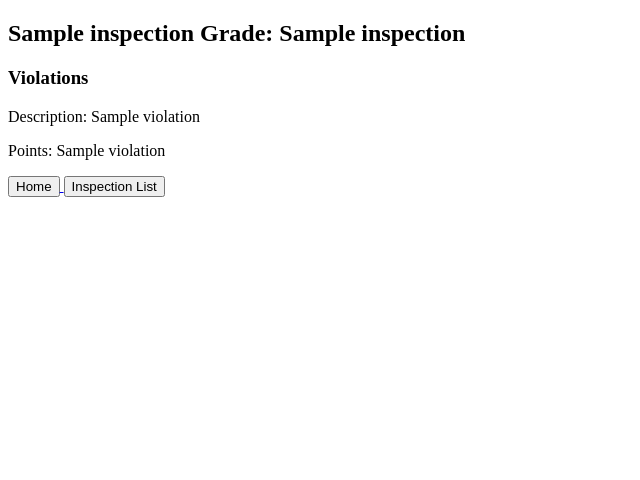
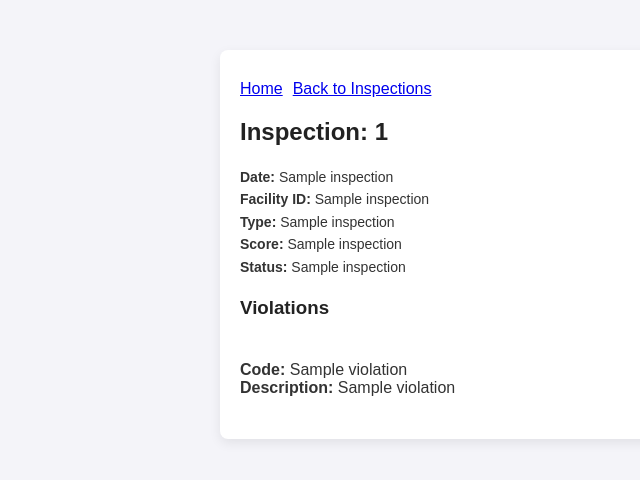
Before and after one commit to abeTroop/Health-Inspection-Database, a Flask app: page /inspection/1 in a window 1280 px wide. Shown: the top 480 px of the page, without its empty margins (0-640 px from the left). Run offline with Flask 3, Linux system fonts and the light colour scheme; a database or web service that is not in the repository returns one stand-in record (values such as "Sample title"); some libraries are stand-ins or nearby versions.

Commit message:
frontend

```diff
--- a/app.py
+++ b/app.py
@@ -6,7 +6,7 @@ app = Flask(__name__)
 def get_db_connection():
     conn = psycopg2.connect(
         #fill in all the fields to match with your database, including password
-        dbname="cse412_project", user="postgres", password="temp", host="localhost", port="5432"
+        dbname="CSE412_Project", user="postgres", password="temp", host="localhost", port="5432"
     )
     return conn
 
@@ -84,9 +84,10 @@ def facility(facility_id):
     return render_template("facility.html", facility=facility, inspections=inspections)
 
 # Violations Page
-@app.route("/inspection/<serial_number>", methods=["GET"])
+@app.route("/inspection/<serial_number>")
 def inspection(serial_number):
-    violations = []
+    facility_id = request.args.get("facility_id")
+
     conn = get_db_connection()
     cursor = conn.cursor()
 
@@ -94,19 +95,19 @@ def inspection(serial_number):
         SELECT * FROM inspection
         WHERE serial_number = %s;
     """, (serial_number,))
-
     inspection = cursor.fetchone()
 
     cursor.execute("""
         SELECT * FROM violation
         WHERE serial_number = %s;
     """, (serial_number,))
+    violations = cursor.fetchall()
 
-    violations = cursor.fetchall()
     cursor.close()
     conn.close()
 
-    return render_template("inspection.html", inspection=inspection, violations=violations)
+    return render_template("inspection.html", inspection=inspection, violations=violations, facility_id=facility_id)
+
 
 if __name__ == "__main__":
     app.run(debug=True)
--- a/static/styles.css
+++ b/static/styles.css
@@ -3,49 +3,92 @@ body {
     margin: 0;
     padding: 0;
     background-color: #f4f4f9;
+    color: #333;
 }
+
 .container {
     max-width: 800px;
-    margin: 0 auto;
-    padding: 20px;
+    margin: 50px auto;
+    padding: 30px 20px;
     background-color: white;
-    box-shadow: 0 0 10px rgba(0, 0, 0, 0.1);
-    margin-top: 50px;
+    box-shadow: 0 4px 12px rgba(0, 0, 0, 0.08);
+    border-radius: 8px;
 }
-.search-box {
-    width: 100%;
+
+h2, h3 {
+    color: #222;
+    margin-bottom: 20px;
+}
+
+form {
+    display: flex;
+    flex-wrap: wrap;
+    gap: 10px;
+    margin-bottom: 20px;
+}
+
+input[type="text"], .search-box {
+    flex: 1;
     padding: 10px;
     font-size: 16px;
-    margin-bottom: 20px;
+    border: 1px solid #ccc;
+    border-radius: 4px;
 }
+
+button {
+    padding: 10px 16px;
+    font-size: 16px;
+    background-color: #007bff;
+    color: white;
+    border: none;
+    border-radius: 4px;
+    cursor: pointer;
+}
+
+button:hover {
+    background-color: #0056b3;
+}
+
 .results {
-    margin-top: 20px;
+    margin-top: 30px;
 }
+
 .result-item {
-    padding: 10px;
+    padding: 12px 0;
     border-bottom: 1px solid #ddd;
 }
+
 .result-item:last-child {
     border-bottom: none;
+}
+
+.result-item a {
+    font-weight: bold;
+    color: #007bff;
+    text-decoration: none;
+}
+
+.result-item a:hover {
+    text-decoration: underline;
 }
 
 #map {
     height: 500px;
     width: 75%;
-    margin-top: 30px;
-    margin: 30px auto 0 auto;
+    margin: 40px auto 0 auto;
+    border: 1px solid #ccc;
+    border-radius: 8px;
 }
 
-.restaurant-info div {
+.restaurant-info {
+    margin-top: 10px;
     font-size: 14px;
+    line-height: 1.6;
 }
 
 .restaurant-info a {
+    color: #007bff;
     text-decoration: none;
-}
-
-.restaurant-info a:visited {
-    color: blue;
 }
 
 .restaurant-info a:hover {
--- a/templates/inspection.html
+++ b/templates/inspection.html
@@ -2,36 +2,39 @@
 <html lang="en">
 <head>
     <meta charset="UTF-8">
-    <meta name="viewport" content="width=device-width, initial-scale=1.0">
     <title>Violation Information</title>
-    <link rel="stylesheet" href="{{ url_for('static', filename='inspection.css') }}">
+    <link rel="stylesheet" href="{{ url_for('static', filename='styles.css') }}">
 </head>
 <body>
-    <div class="violations">
-        {% if inspection %}
-            <h2>{{ inspection[1] }} Grade: {{ inspection[3] }}</h2>
+    <div class="container">
+        <div style="display: flex; gap: 10px; margin-bottom: 20px;">
+            <a href="/" class="nav-button">Home</a>
+            <a href="{{ url_for('facility', facility_id=facility_id) }}" class="nav-button">Back to Inspections</a>
+        </div>
 
-            <h3>Violations</h3>
-            {% if violations %}
-                    {% for violation in violations %}
-                        <div class="violation">
-                            <p>Description: {{ violation[2] }}</p>
-                            <p>Points: {{ violation[4] }}</p>
-                        </div>
-                    {% endfor %}
+        <h2>Inspection: {{ inspection[0] }}</h2>
+
+        <!-- use strong to bold -->
+        <div class="restaurant-info">
+            <div><strong>Date:</strong> {{ inspection[1] }}</div>
+            <div><strong>Facility ID:</strong> {{ inspection[2] }}</div>
+            <div><strong>Type:</strong> {{ inspection[3] }}</div>
+            <div><strong>Score:</strong> {{ inspection[4] }}</div>
+            <div><strong>Status:</strong> {{ inspection[5] }}</div>
+        </div>
+
+        <!-- vioklations tab -->
+        <h3>Violations</h3>
+        <div class="results">
+            {% for violation in violations %}
+                <div class="result-item">
+                    <strong>Code:</strong> {{ violation[2] }}<br>
+                    <strong>Description:</strong> {{ violation[3] }}
+                </div>
             {% else %}
                 <p>No violations found</p>
-            {% endif %}
-
-            <a href="{{ url_for('index') }}">
-                <button type="button">Home</button>
-            </a>
-            <a href="{{ url_for('facility', facility_id=inspection[8]) }}">
-                <button type="button">Inspection List</button>
-            </a>
-        {% else %}
-            <p>No inspection found</p>
-        {% endif %}
+            {% endfor %}
+        </div>
     </div>
 </body>
 </html>
```
Also changed, not shown: templates/facility.html (+27 -25 lines).
